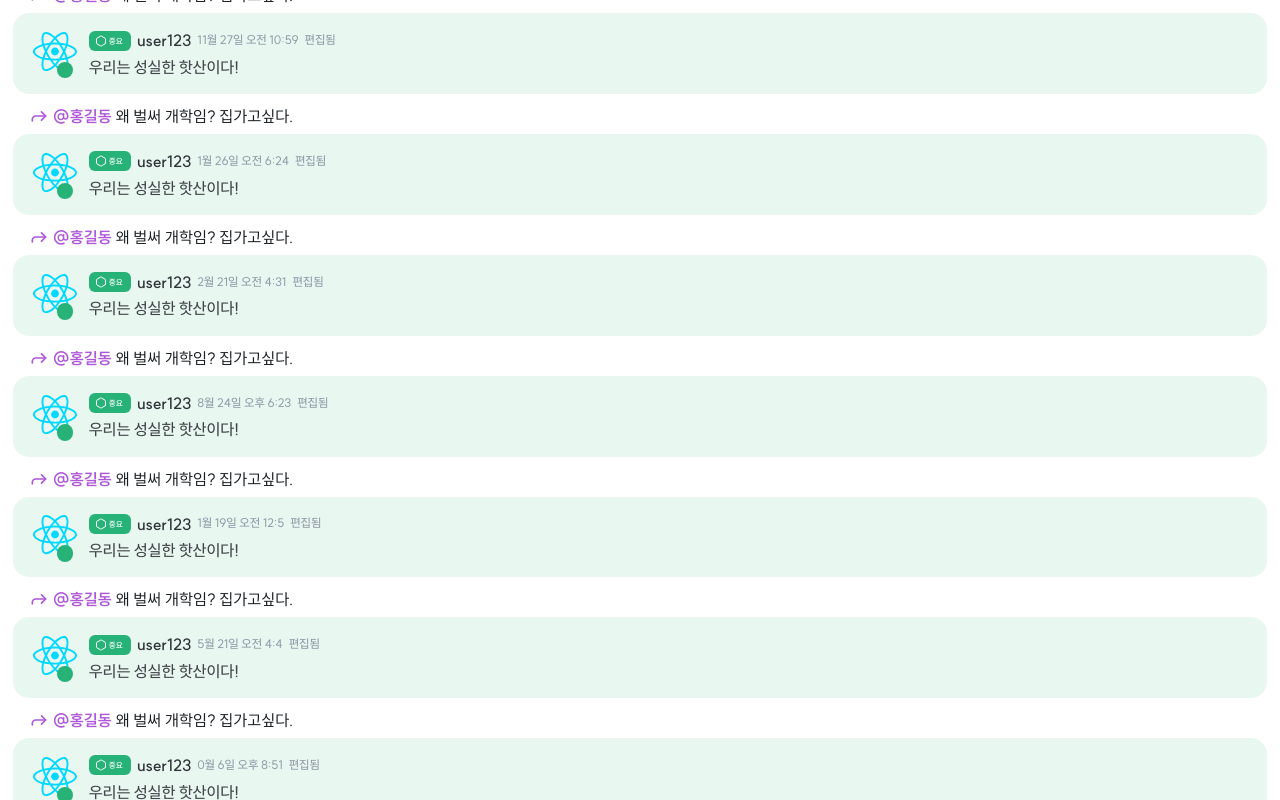
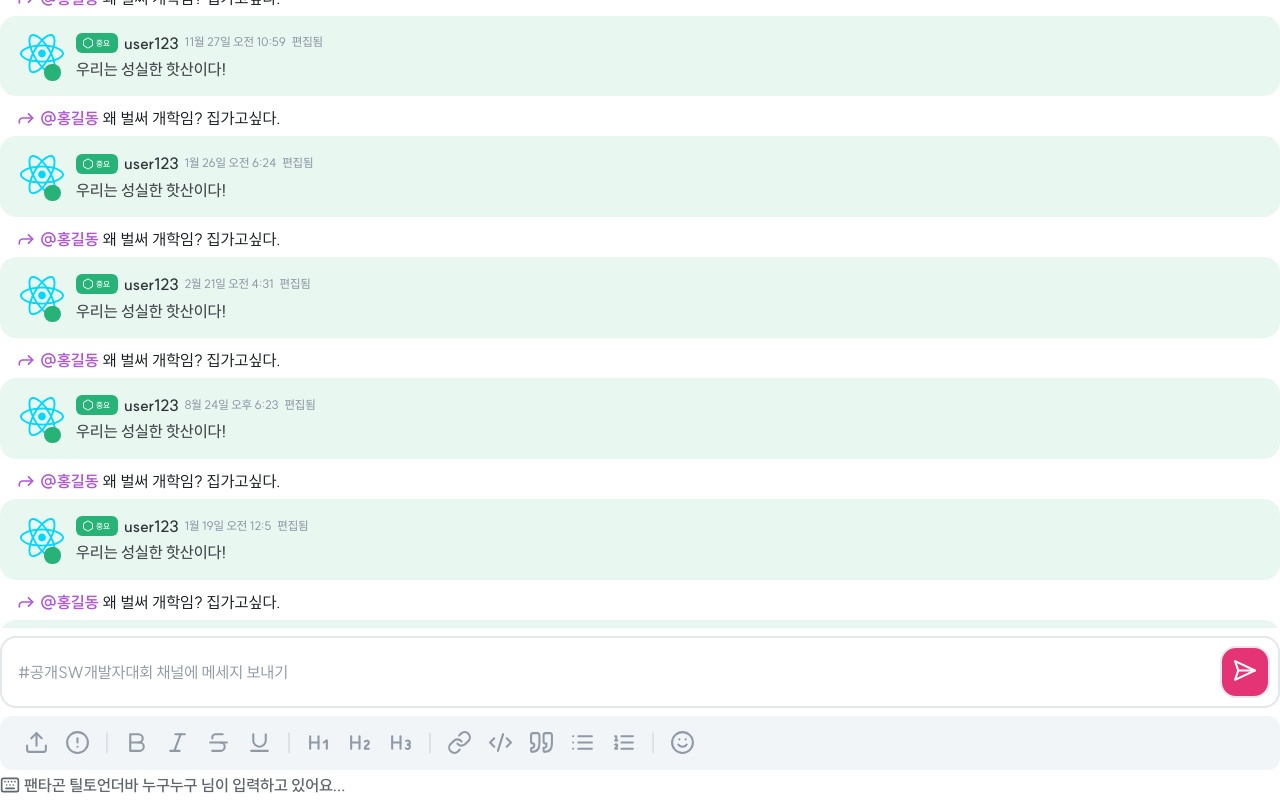
Before and after one commit to VOAH-Platform/VOAH-official-message, a React (Vite) app in the folder frontend/: page / in a window 1280 px wide. Built offline with nearby package versions, Linux system fonts and the light colour scheme.

Commit message:
feat: Changing margin is finished

```diff
--- a/frontend/src/components/GhostInput/index.tsx
+++ b/frontend/src/components/GhostInput/index.tsx
@@ -24,7 +24,9 @@ export function GhostInput({
   useEffect(() => {
     console.log(input.split('\n'));
     setInputHeight(divRef.current?.offsetHeight!);
+    // console.log(`offSetHeight:${divRef.current?.offsetHeight!}`);
     setInputWidth(divRef.current?.offsetWidth!);
+    onChangeT(divRef.current?.scrollHeight!);
   }, [divRef, divRef.current, input]);
 
   return (
--- a/frontend/src/components/Message/style.ts
+++ b/frontend/src/components/Message/style.ts
@@ -26,7 +26,7 @@ export const MessageWrapper = styled('div', {
   // backgroundColor: '$accept500',
   // backgroundColor: 'rgba(39, 178, 120, 0.1)',
   // opacity: '0.1',
-  width: '98vw',
+  width: '100vw',
 });
 
 /** 프로필 이미지와 유저 상태를 감쌈 */
--- a/frontend/src/components/TextArea/index.tsx
+++ b/frontend/src/components/TextArea/index.tsx
@@ -41,14 +41,29 @@ import {
 export function TextArea({
   writingUser,
   showSelectMessageState,
+  onChange,
   ...props
 }: {
   writingUser: Array<string>;
   showSelectMessageState: boolean;
+  onChange?: (value: unknown) => void;
   [key: string]: unknown;
 }) {
+  const handleGhostInputHeightChange = (height: unknown) => {
+    // console.log('GhostInput height changed:', height);
+    // console.log(`divRef:${divRef.current?.offsetHeight!}`);
+    onChange?.(divRef.current?.offsetHeight!);
+  };
+
+  const divRef = useRef<HTMLDivElement>(null);
+
+  // useEffect(() => {
+  //   console.log(`divRef22:${divRef.current?.offsetHeight!}`);
+  // }, [divRef, divRef.current, divRef.current?.offsetHeight!]);
+
   return (
-    <TextAreaWrapper {...props}>
+    <TextAreaWrapper ref={divRef} {...props}>
+      {/* <div style={{ width: '100vw' }} ref={divRef}> */}
       {showSelectMessageState ? (
         <SelectMessageState>
           <StateBox>
@@ -61,7 +76,7 @@ export function TextArea({
       {/* <GhostInput /> */}
       <TextForm>
         <InputWrapper>
-          <GhostInput />
+          <GhostInput onChange={handleGhostInputHeightChange} />
           {/* <InputText
             ref={textareaRef}
             value={value}
@@ -114,6 +129,7 @@ export function TextArea({
             : `${writingUser.join(' ')} 님이 입력하고 있어요...`}
         </Typing>
       </TypingWrapper>
+      {/* </div> */}
     </TextAreaWrapper>
   );
 }
--- a/frontend/src/components/TextArea/style.ts
+++ b/frontend/src/components/TextArea/style.ts
@@ -4,11 +4,15 @@ export const TextAreaWrapper = styled('div', {
   display: 'flex',
   flexDirection: 'column',
   height: 'auto',
-  margin: '0 1rem',
+  // margin: '0 1rem',
   justifyContent: 'space-between',
   alignItems: 'center',
   alignSelf: 'stretch',
   background: '$gray0',
+  position: 'fixed',
+  width: '100vw',
+  bottom: '0',
+  left: '0',
 });
 
 export const SelectMessageState = styled('div', {
@@ -115,6 +119,7 @@ export const TypingWrapper = styled('div', {
   width: '100%',
   display: 'flex',
   alignItems: 'center',
+  margin: '0.25rem',
 });
 
 /** -님이 입력중 */
--- a/frontend/src/pages/index/index.tsx
+++ b/frontend/src/pages/index/index.tsx
@@ -12,6 +12,7 @@ import { THEME_TOKEN } from '@/constant';
 import { IndexWrapper } from './style';
 
 import './style.scss';
+import { is } from 'date-fns/locale';
 
 // import { MessageStateData, UserStateData } from '@/components/Message/states';
 
@@ -186,18 +187,25 @@ export function IndexPage() {
     };
   }, [window.scrollY]);
 
-  const textAreaRef = useRef<HTMLTextAreaElement>(null);
   const divRef = useRef<HTMLDivElement>(null);
 
-  useEffect(() => {
-    // Get the height of the first component
-    const height = textAreaRef.current?.clientHeight;
+  const element = document.documentElement;
 
-    // Use the height to set the margin of the second component
+  const handleTextAreaHeightChange = (height: unknown) => {
+
+    const isScrollAtBottom = element.scrollHeight - element.scrollTop >= element.clientHeight;
+    const newMargin = height + 'px';
+
+    console.log(element.scrollHeight, element.scrollTop, element.clientHeight, isScrollAtBottom)
+
     if (divRef.current) {
-      divRef.current.style.marginTop = `${height}px`;
+      divRef.current.style.marginBottom = newMargin;
     }
-  }, []);
+    if(isScrollAtBottom) {
+      // window.scrollTo(0, element.scrollHeight);
+      element.scrollTop = element.scrollHeight;
+    }
+  };
 
   return (
     <IndexWrapper className="container">
@@ -226,9 +234,9 @@ export function IndexPage() {
         </div>
       </div>
       <TextArea
-        ref={textAreaRef}
         writingUser={['팬타곤', '틸토언더바', '누구누구']}
         showSelectMessageState={false}
+        onChange={handleTextAreaHeightChange}
       />
     </IndexWrapper>
   );
```
